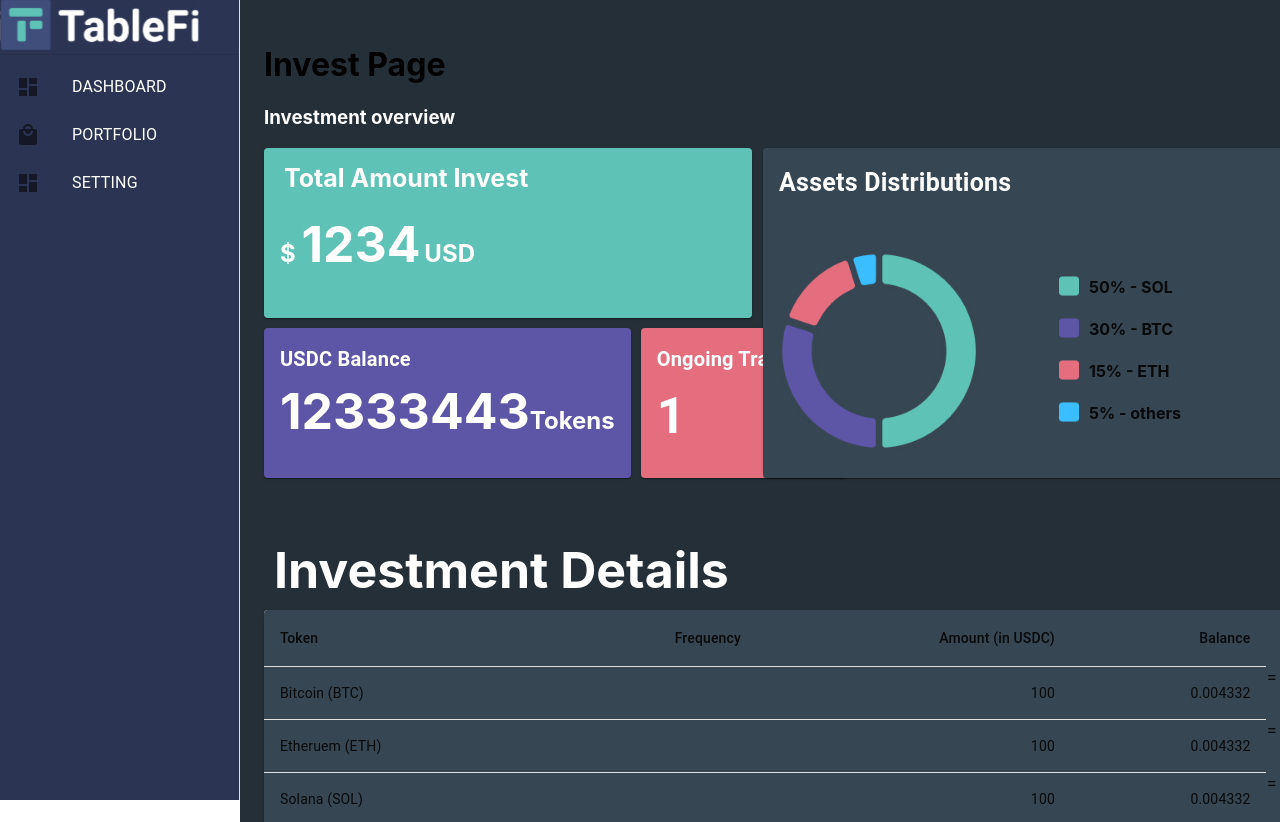
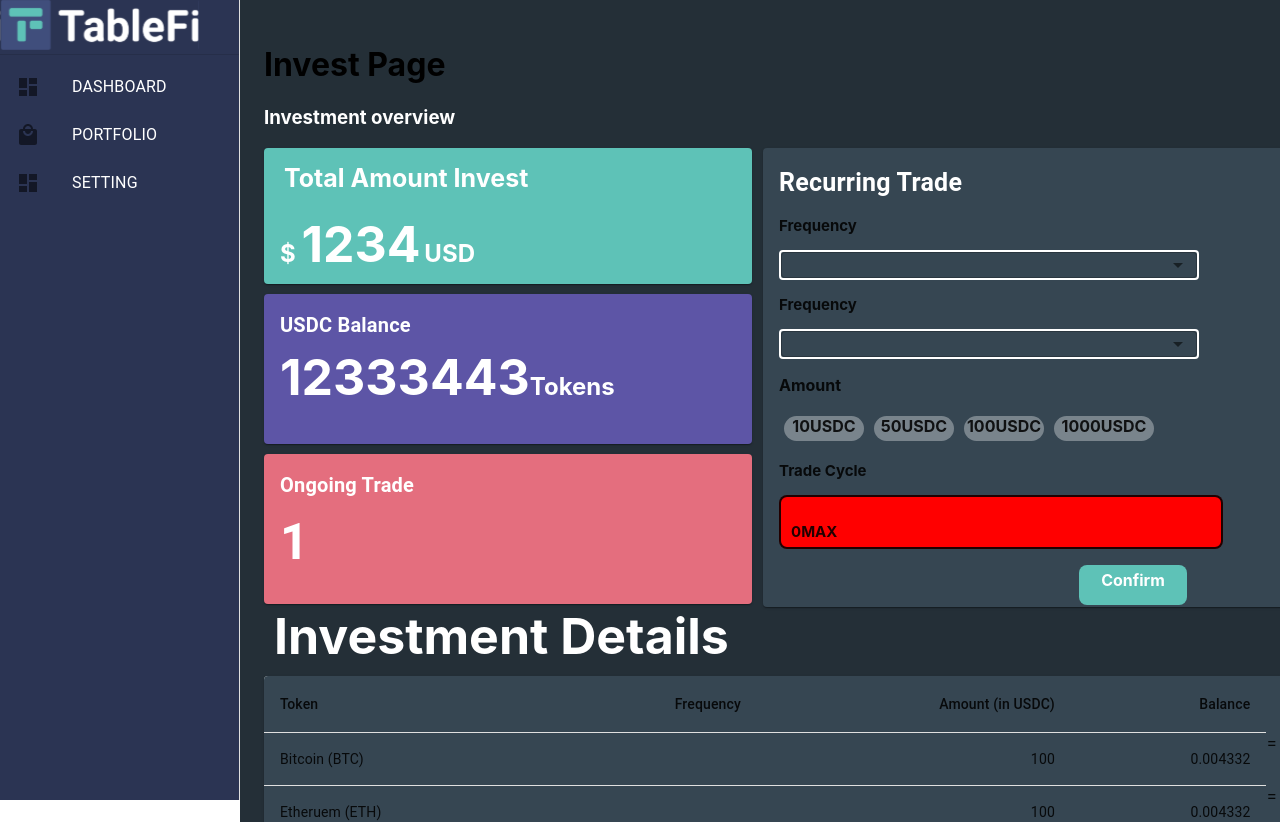
Before and after one commit to rilwan99/Solana-Wallet-Dapp, a Next.js app: page /invest in a window 1280 px wide. Shown: the top 822 px of the page. Built offline with nearby package versions, Linux system fonts and the light colour scheme.

Commit message:
updating styling investment

```diff
--- a/pages/invest.tsx
+++ b/pages/invest.tsx
@@ -25,35 +25,39 @@ import Paper from "@mui/material/Paper";
 import { Card } from "@mui/material";
 import CardContent from "@mui/material/CardContent";
 
+import InputLabel from "@mui/material/InputLabel";
+import MenuItem from "@mui/material/MenuItem";
+import FormHelperText from "@mui/material/FormHelperText";
+import FormControl from "@mui/material/FormControl";
+import Select, { SelectChangeEvent } from "@mui/material/Select";
+
 const drawerWidth = 240;
 
 function createData(
   token: string,
   freqeuncy: number,
   amount: number,
-    balance: number,
+  balance: number
 ) {
   return { token, freqeuncy, amount, balance };
 }
 
 const rows = [
-    createData('Bitcoin (BTC)', "Weekly", 100, 0.004332),
-    createData('Etheruem (ETH)', "Weekly", 100, 0.004332),
-    createData('Solana (SOL)', "Weekly", 100, 0.004332),
-    createData('Bitcoin (BTC)', "Weekly", 100, 0.004332),
-    createData('Bitcoin (BTC)', "Weekly", 100, 0.004332),
+  createData("Bitcoin (BTC)", "Weekly", 100, 0.004332),
+  createData("Etheruem (ETH)", "Weekly", 100, 0.004332),
+  createData("Solana (SOL)", "Weekly", 100, 0.004332),
+  createData("Bitcoin (BTC)", "Weekly", 100, 0.004332),
+  createData("Bitcoin (BTC)", "Weekly", 100, 0.004332),
 ];
 
 export const Invest: React.FC = () => {
-
-
   return (
     <Box
       sx={{
         height: "100%",
         display: "flex",
-            }}>
-
+      }}
+    >
       <Drawer
         sx={{
           width: drawerWidth,
@@ -86,7 +90,6 @@ export const Invest: React.FC = () => {
         </div>
       </Drawer>
 
-
       <Box
         // component="main"
         sx={{
@@ -104,7 +107,7 @@ export const Invest: React.FC = () => {
               sx={{
                 minWidth: 475,
                 width: 488,
-                                height: 200,
+                height: 150,
                 bgcolor: "#5EC2B7",
               }}
             >
@@ -114,10 +117,7 @@ export const Invest: React.FC = () => {
                   <p className={styles.para1}>
                     {" "}
                     <span className={styles.currencyIcon}> $ </span>{" "}
-                                        <span className={styles.totalAmount}>
-                                            {" "}
-                                            1234
-                                        </span>{" "}
+                    <span className={styles.totalAmount}> 1234</span>{" "}
                     <span className={styles.dollarIcon}> USD </span>{" "}
                   </p>
                 </div>
@@ -128,7 +128,8 @@ export const Invest: React.FC = () => {
               <div className={styles.tokenCont}>
                 <Card
                   sx={{
-                                        minWidth: 275,
+                    minWidth: 475,
+                    width: 488,
                     height: 150,
                     bgcolor: "#5D55A6",
                   }}
@@ -156,10 +157,10 @@ export const Invest: React.FC = () => {
               <div className={styles.portfolioCont}>
                 <Card
                   sx={{
-                                        width: 50,
+                    minWidth: 475,
+                    width: 488,
                     height: 150,
                     bgcolor: "#E46E7E",
-                                        minWidth: 205,
                   }}
                 >
                   <CardContent>
@@ -194,7 +195,7 @@ export const Invest: React.FC = () => {
             <Card
               sx={{
                 width: 308,
-                                height: 330,
+                height: 459,
                 bgcolor: "#364652",
                 minWidth: 531,
               }}
@@ -209,44 +210,74 @@ export const Invest: React.FC = () => {
                   color="text.secondary"
                   gutterBottom
                 >
-                                    Assets Distributions
+                  Recurring Trade
                 </Typography>
 
-                                <div className={styles.piechartContainer}>
-                                    <img
-                                        className={styles.piechartImg}
-                                        src="/pieChart.png"
-                                        alt="pieChart"
-                                    />
-                                    <div className={styles.disDiscription}>
-                                        <div className={styles.solContainer}>
-                                            <img className={styles.solImg} src="/sol.png" alt="sol" />
-                                            <p className={styles.solFont}> 50% - SOL</p>
+                <div>
+                  <p className={styles.paraRtrade}>Frequency</p>
+                  <FormControl sx={{ minWidth: 420 }}>
+                    <Select
+                      className={styles.borderDropdown}
+                      displayEmpty
+                      inputProps={{ "aria-label": "Without label" }}
+                    >
+                      <MenuItem value="">
+                        <em>None</em>
+                      </MenuItem>
+                      <MenuItem value={10}>Ten</MenuItem>
+                      <MenuItem value={20}>Twenty</MenuItem>
+                      <MenuItem value={30}>Thirty</MenuItem>
+                    </Select>
+                    {/* <FormHelperText>Without label</FormHelperText> */}
+                  </FormControl>
                 </div>
-                                        <div className={styles.solContainer}>
-                                            <img className={styles.solImg} src="/btc.png" alt="sol" />
-                                            <p className={styles.solFont}> 30% - BTC</p>
+                <div>
+                  <p className={styles.paraRtrade}>Frequency</p>
+                  <FormControl sx={{ minWidth: 420 }}>
+                    <Select
+                      className={styles.borderDropdown}
+                      displayEmpty
+                      inputProps={{ "aria-label": "Without label" }}
+                    >
+                      <MenuItem value="">
+                        <em>None</em>
+                      </MenuItem>
+                      <MenuItem value={10}>Ten</MenuItem>
+                      <MenuItem value={20}>Twenty</MenuItem>
+                      <MenuItem value={30}>Thirty</MenuItem>
+                    </Select>
+                    {/* <FormHelperText>Without label</FormHelperText> */}
+                  </FormControl>
                 </div>
-                                        <div className={styles.solContainer}>
-                                            <img className={styles.solImg} src="/eth.png" alt="sol" />
-                                            <p className={styles.solFont}> 15% - ETH</p>
-                                        </div>
-                                        <div className={styles.solContainer}>
-                                            <img
-                                                className={styles.solImg}
-                                                src="/other.png"
-                                                alt="sol"
-                                            />
-                                            <p className={styles.solFont}> 5% - others</p>
+                <div>
+                  <div>
+                    <p>Amount</p>
+
+                    <div className={styles.amountUsdc}>
+                      <p className={styles.usdcPara}>10USDC</p>
+                      <p className={styles.usdcPara}>50USDC</p>
+                      <p className={styles.usdcPara}>100USDC</p>
+                      <p className={styles.usdcPara2}>1000USDC</p>
                     </div>
                   </div>
+                  <div>
+                    <p className={styles.paraRtrade}>Trade Cycle</p>
+                    <div>
+                      <div className={styles.tradeCcontainer}>
+                        <p className={styles.maxPara}>0</p>
+                        <p className={styles.maxPara}>MAX</p>
+                      </div>
+                    </div>
+                  </div>
+                </div>
+                <div>
+                  <p className={styles.confirmBtn}>Confirm</p>
                 </div>
               </CardContent>
             </Card>
           </div>
         </div>
-
-
+        <p></p>
 
         <div className={styles.TableContainer}>
           <div className={styles.assetDTitle}>Investment Details</div>
@@ -261,9 +292,7 @@ export const Invest: React.FC = () => {
             >
               <TableHead>
                 <TableRow className={styles.tableRow}>
-                                    <TableCell className={styles.tableRow}>
-                                        Token
-                                    </TableCell>
+                  <TableCell className={styles.tableRow}>Token</TableCell>
                   <TableCell className={styles.tableRow} align="right">
                     Frequency
                   </TableCell>
@@ -304,10 +333,8 @@ export const Invest: React.FC = () => {
             </Table>
           </TableContainer>
         </div>
-
       </Box>
-
     </Box>
-    )
-}
+  );
+};
 export default Invest;
--- a/styles/Invest.module.css
+++ b/styles/Invest.module.css
@@ -80,11 +80,12 @@
   width: 444px;
   height: 532px;
   display: flex;
-  flex-direction: row;
+  flex-direction: column;
 }
 
 .portfolioCont {
-  margin-left: 10px;
+  width: 444px;
+  margin-top: 10px;
 }
 
 .cardConainer3 {
@@ -173,8 +174,72 @@
   display: flex;
   flex-direction: column;
   width: 1025px;
-  margin-top: -50px;
+  /* margin-top: -10px; */
   margin-bottom: 10%;
+}
+
+.paraRtrade {
+  font-size: 15px;
+}
+
+/* usdc styling */
+.amountUsdc {
+  display: flex;
+  flex-direction: row;
+}
+
+.usdcPara {
+  background: #79848c;
+  border-radius: 16px;
+  text-align: center;
+  width: 80px;
+  height: 25px;
+  margin: 5px;
+}
+.usdcPara2 {
+  background: #79848c;
+  border-radius: 16px;
+  text-align: center;
+  width: 100px;
+  height: 25px;
+  margin: 5px;
+}
+
+.maxPara {
+  font-size: 15px;
+}
+
+.tradeCcontainer {
+  display: flex;
+  flex-direction: row;
+  background: red;
+  border-radius: 8px;
+  padding: 10px;
+  width: 420px;
+  height: 30px;
+  border: 2px solid;
+}
+
+.borderDropdown {
+  border: 2px solid white;
+  color: #ffff;
+  height: 30px;
+}
+
+.confirmBtn {
+  background: #5ec2b7;
+  text-align: center;
+  padding: 5px;
+  width: 98px;
+  height: 30px;
+  color: #ffff;
+  border-radius: 8px;
+  margin-left: 300px;
+  cursor: pointer;
+}
+
+.confirmBtn:hover {
+  background: #5fb1a7;
 }
 
 .tableRow {
```
Lines whose indentation alone changed are shown as unchanged.
